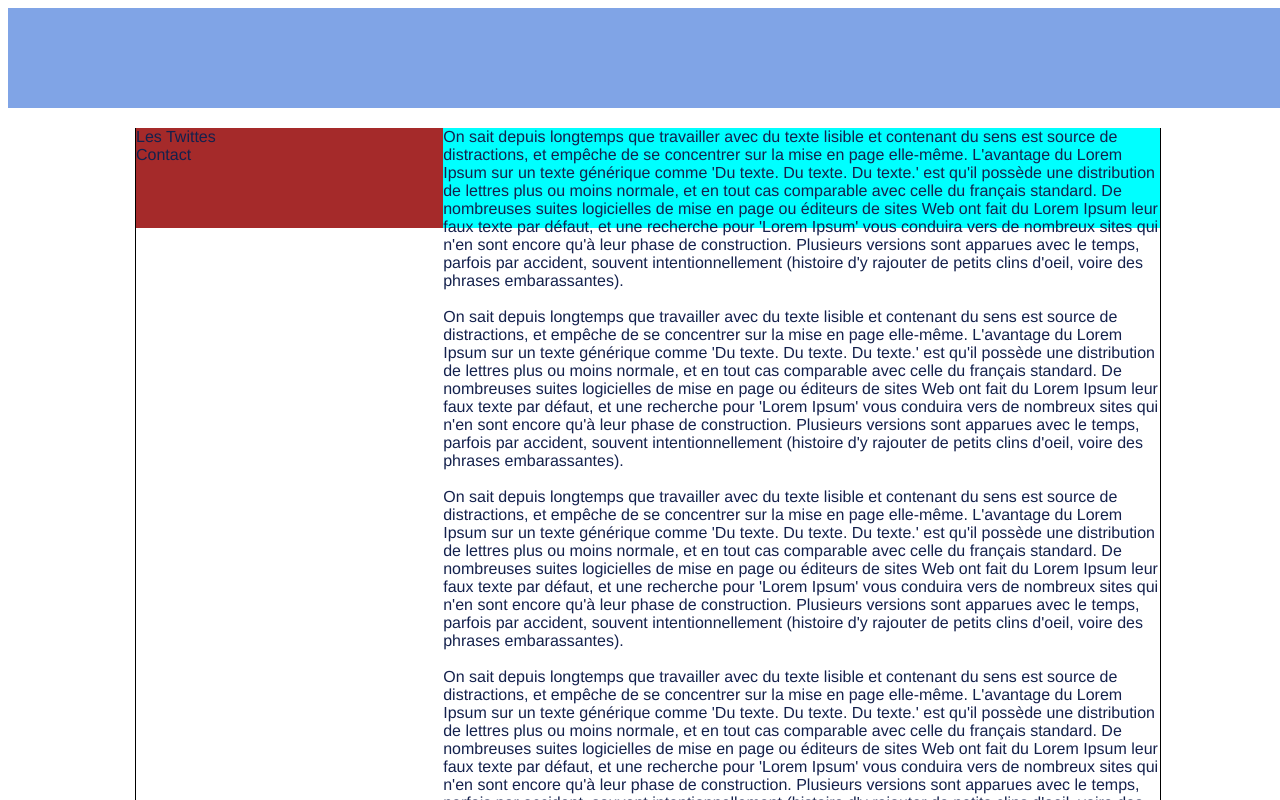
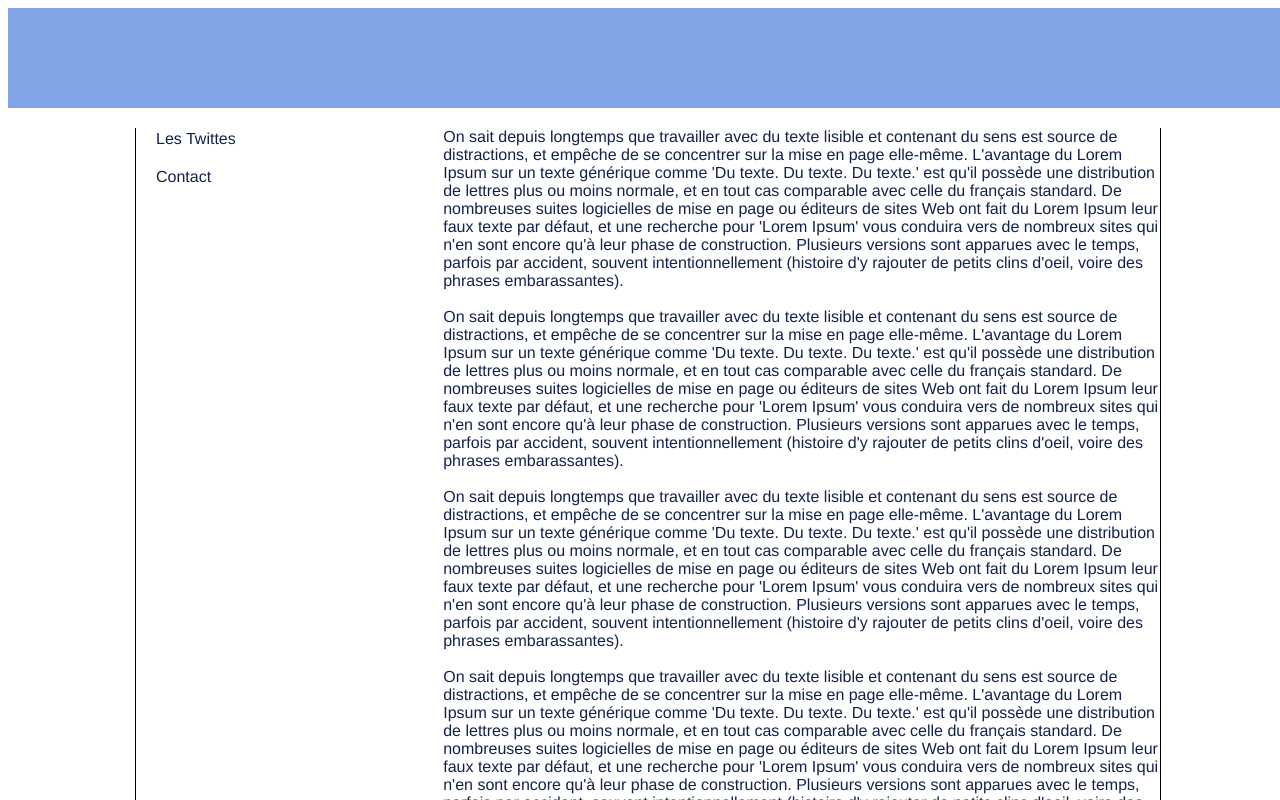
Before and after one commit to Flow-github/siteForum, an Angular app: page / in a window 1280 px wide. Shown: the top 800 px of the page. Built offline with nearby package versions, Linux system fonts and the light colour scheme.

Commit message:
mise en place de la navigation suite

```diff
--- a/src/app/app.module.ts
+++ b/src/app/app.module.ts
@@ -6,12 +6,14 @@ import { NavService } from './service/nav.service';
 import { StructureComponent } from './structure/app.structure';
 import { HomeComponent } from './home/app.home';
 import { NavComponent } from './nav/app.nav';
+import { NavButtonComponent } from './nav/navElement/navButton.component';
 
 @NgModule({
   declarations: [
     StructureComponent,
     HomeComponent,
     NavComponent,
+    NavButtonComponent,
   ],
   imports: [
     BrowserModule,
--- a/src/app/entities/nav.entities.ts
+++ b/src/app/entities/nav.entities.ts
@@ -5,7 +5,7 @@ export class NavEntities{
 
     }
 
-    public getName():string{
+    public get name():string{
         return this._name;
     }
 
--- a/src/app/nav/app.nav.html
+++ b/src/app/nav/app.nav.html
@@ -1,7 +1,7 @@
 <div root>
     <div>
-        <div *ngFor="let navEntity of listNavElements">
-            <span>{{ navEntity.getName() }}</span>
+        <div *ngFor="let navEntity of _listNavElements">
+            <navButton-root [_navEntity]="navEntity"></navButton-root>
         </div>
     </div>
 </div>
--- a/src/app/nav/app.nav.ts
+++ b/src/app/nav/app.nav.ts
@@ -1,6 +1,7 @@
 import { Component } from '@angular/core';
 import { NavService } from '../service/nav.service';
 import { NavEntities } from '../entities/nav.entities';
+import { NavButtonComponent } from './navElement/navButton.component';
 
 @Component({
     selector: 'nav-root',
@@ -9,14 +10,14 @@ import { NavEntities } from '../entities/nav.entities';
 })
 export class NavComponent{
 
-    private listNavElements:Array<NavEntities>
+    private _listNavElements:Array<NavEntities>;
 
     constructor(private _navService:NavService){
 
     }
 
     public ngOnInit():void{
-        this.listNavElements = this._navService.getNavList();
+        this._listNavElements = this._navService.getNavList();
     }
 
 }
--- /dev/null
+++ b/src/app/nav/navElement/navButton.component.html
@@ -0,0 +1,7 @@
+<div root>
+    <div #navComponent>
+        <span>
+            {{ _name }}
+        </span>
+    </div>
+</div>
--- /dev/null
+++ b/src/app/nav/navElement/navButton.component.scss
@@ -0,0 +1,9 @@
+div[root]{
+    > div{
+        margin: 2px auto 20px 20px;
+        > span:hover{
+            color:rgb(21, 98, 241);
+            cursor: pointer;
+        }
+    }
+}
--- /dev/null
+++ b/src/app/nav/navElement/navButton.component.ts
@@ -0,0 +1,35 @@
+import { Component, ViewChild, ElementRef, Input } from '@angular/core';
+import { NavEntities } from 'src/app/entities/nav.entities';
+
+@Component({
+    selector: 'navButton-root',
+    templateUrl: './navButton.component.html',
+    styleUrls: ['./navButton.component.scss']
+})
+export class NavButtonComponent{
+
+    @Input() _navEntity:NavEntities;
+    @ViewChild('navComponent') _navButton:ElementRef;
+    private _name:string;
+    private _url:string;
+
+    public get url():string{
+        return this._url;
+    }
+
+    constructor(){
+
+    }
+
+    public ngOnInit():void{
+        this._name = this._navEntity.name;
+        this._url = this._navEntity.url;
+
+        this._navButton.nativeElement.addEventListener('click', (e:MouseEvent) => {this.onClickNavButton(e)});
+    }
+
+    private onClickNavButton(e:MouseEvent):void{
+        console.log('onClickNavButton : ' + this._url);
+    }
+
+}
--- a/src/app/structure/app.structure.scss
+++ b/src/app/structure/app.structure.scss
@@ -56,8 +56,6 @@ div[root]{
                     margin: 0px;
                     padding: 0px;
                     float: left;
-                    height: 100px;
-                    background-color: brown;
                 }
 
                 > section{
@@ -65,8 +63,6 @@ div[root]{
                     display: inline-block;
                     margin: 0px;
                     padding: 0px;
-                    height: 100px;
-                    background-color: aqua;
                 }
             }
         }
--- a/src/app/structure/app.structure.ts
+++ b/src/app/structure/app.structure.ts
@@ -10,7 +10,7 @@ export class StructureComponent implements OnInit, AfterViewChecked {
   private _contentGlobalElement:any;
   private _contentElement:any;
 
-  constructor(private _domStructure:ElementRef){
+  constructor(private _domStructure:ElementRef, private _renderer:Renderer2){
 
   }
 
@@ -24,8 +24,8 @@ export class StructureComponent implements OnInit, AfterViewChecked {
     var globalContentHeight:number = this._contentGlobalElement.clientHeight;
     var contentHeight:number = this._contentElement.clientHeight;
     if(globalContentHeight < contentHeight){
-      this._contentGlobalElement.style.height = contentHeight + 'px';
-      this._contentGlobalElement.style.minHeight = contentHeight + 'px';
+      this._renderer.setStyle(this._contentGlobalElement, 'height', contentHeight + 'px');
+      this._renderer.setStyle(this._contentGlobalElement, 'minHeight', contentHeight + 'px');
     }
   }
 
```
